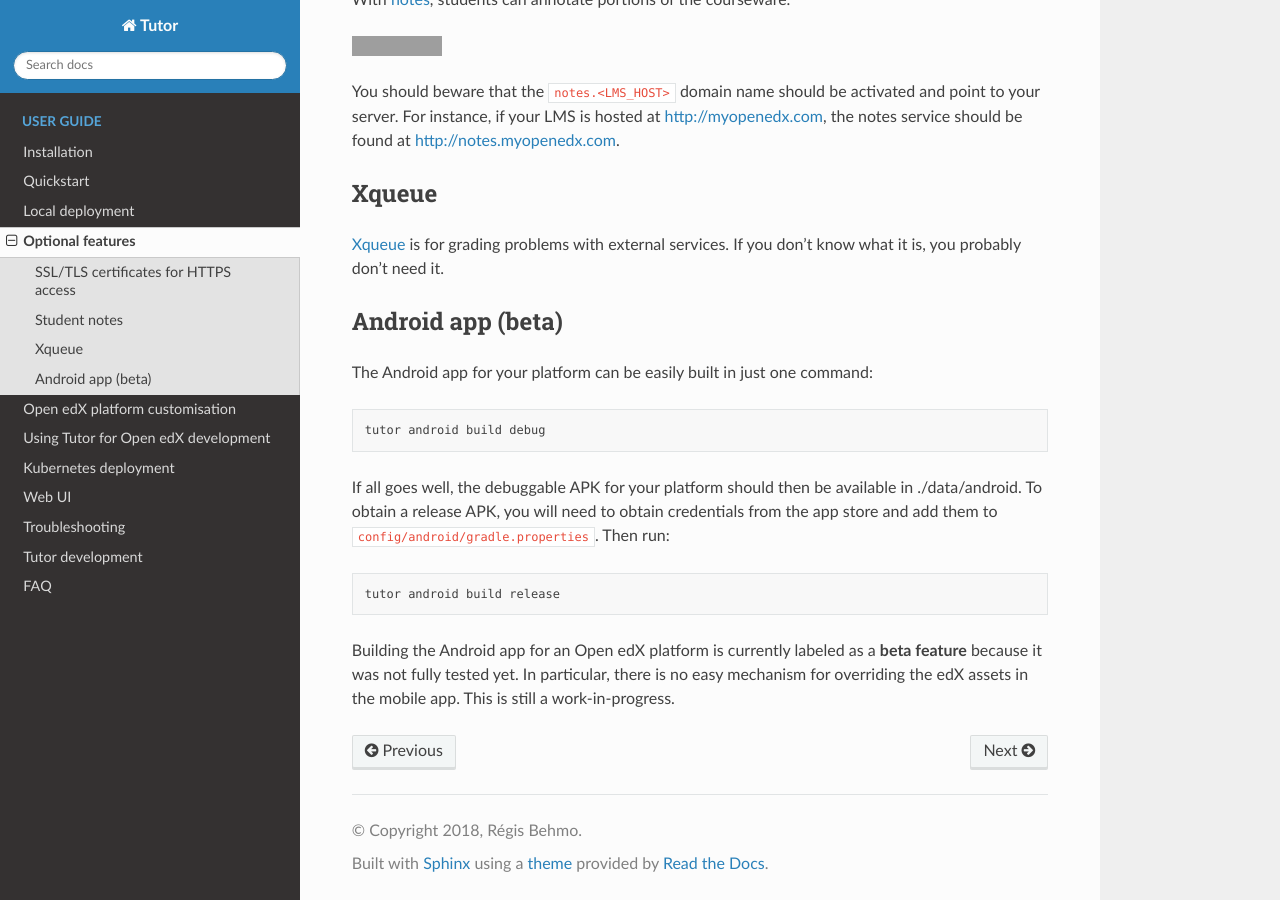
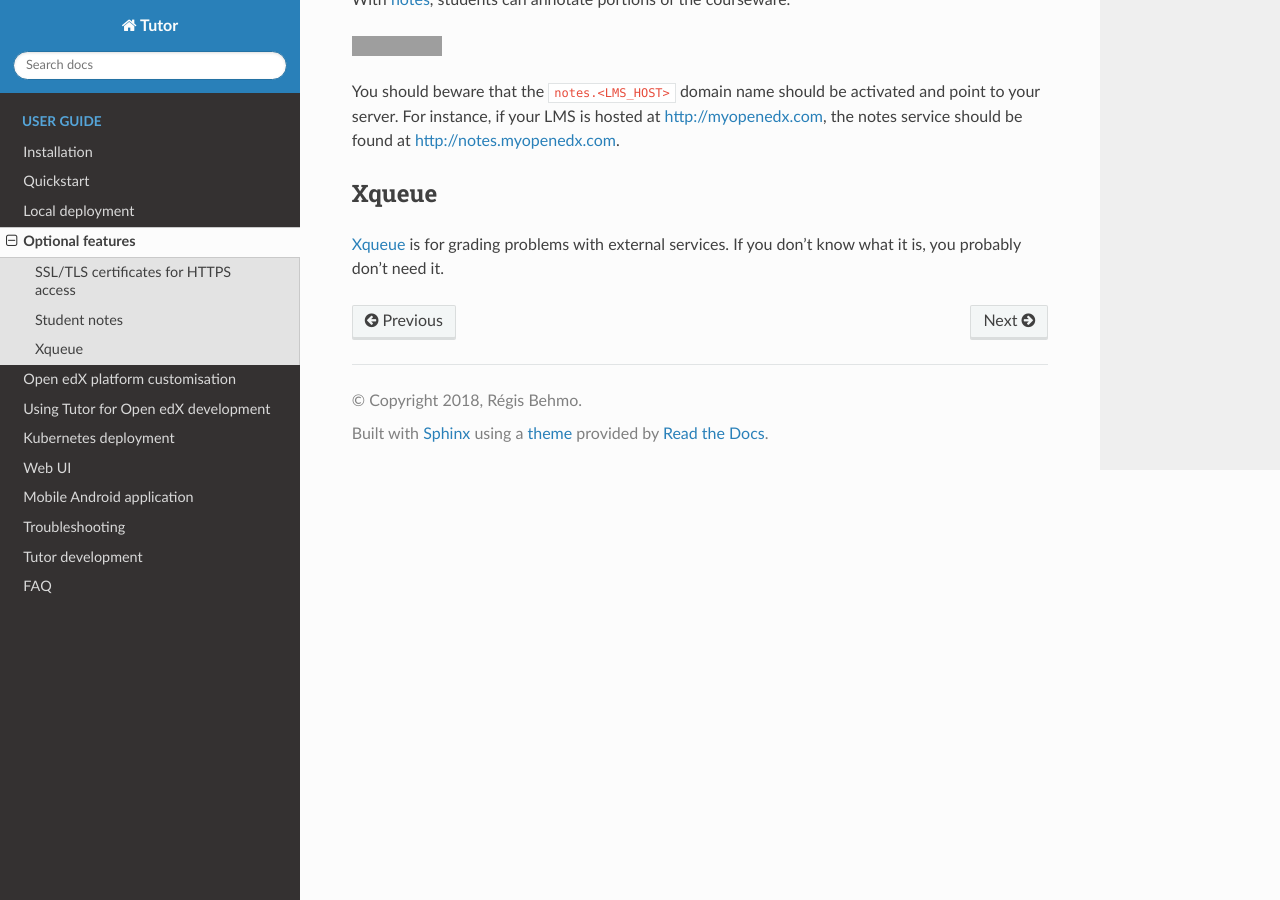
Before and after one commit to overhangio/tutor, a Sphinx documentation site: the page built from docs/options.rst, in a window 1280 px wide and 900 px high, scrolled down 903 px. Built offline with Sphinx 7.4.7 and the Read the Docs theme 2.0.0, drawn with Linux system fonts in a browser that asks for light colours; grey boxes are pictures that could not be loaded.

Commit message:
Fix android app build/auth
We had to backtrack from the latest release of the
android app, which is not compatible with the mobile api v0.5 available
in Hawthorn. This should change in ironwood.

Also, we included the correct oauth client ID in the app, which
prevented communication with the LMS.

The android app is now out of beta \o/

Close #89

```diff
--- a/docs/index.rst
+++ b/docs/index.rst
@@ -55,6 +55,7 @@
    dev
    k8s
    webui
+   mobile
    troubleshooting
    tutor
    faq
--- a/docs/options.rst
+++ b/docs/options.rst
@@ -40,16 +40,3 @@
 ------
 
 `Xqueue <https://github.com/edx/xqueue>`_ is for grading problems with external services. If you don't know what it is, you probably don't need it.
-
-Android app (beta)
-------------------
-
-The Android app for your platform can be easily built in just one command::
-
-    tutor android build debug
-
-If all goes well, the debuggable APK for your platform should then be available in ./data/android. To obtain a release APK, you will need to obtain credentials from the app store and add them to ``config/android/gradle.properties``. Then run::
-
-    tutor android build release
-
-Building the Android app for an Open edX platform is currently labeled as a **beta feature** because it was not fully tested yet. In particular, there is no easy mechanism for overriding the edX assets in the mobile app. This is still a work-in-progress.
```
Also changed, not shown: docs/mobile.rst (added, +34 -0 lines), 8 other files.
